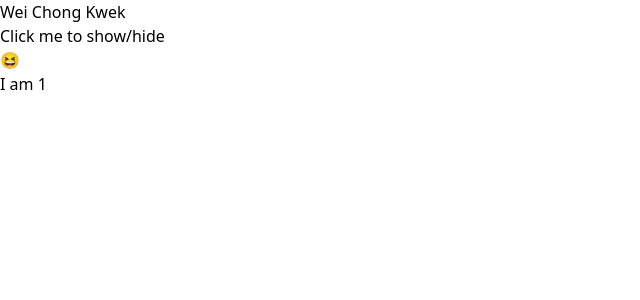
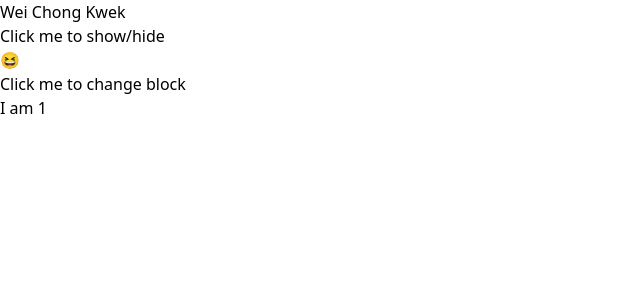
Before and after one commit to joshkwc/weichong_bmt35, a Nuxt app: page / in a window 1280 px wide. Shown: the top 300 px of the page, without its empty margins (0-640 px from the left). Built offline with nearby package versions, Linux system fonts and the light colour scheme.

Commit message:
added v-on button

```diff
--- a/components/TestingChild.vue
+++ b/components/TestingChild.vue
@@ -1,10 +1,12 @@
 <template>
   <div>
-    {{ fullName }}
-    <br />
+    <p>{{ fullName }}</p>
     <!-- https://www.w3schools.com/charsets/ref_emoji_smileys.asp if interested on emoji -->
     <button @click="showHide">Click me to show/hide</button>
     <p v-show="show">&#128518;</p>
+    <p>
+      <button @click="changeBlock">Click me to change block</button>
+    </p>
     <p v-if="ifElseDemo === 1">I am 1</p>
     <p v-else-if="ifElseDemo === 2">I am 2</p>
     <p v-else>I am 3</p>
@@ -39,6 +41,11 @@ export default {
     showHide() {
       this.show = !this.show
     },
+    changeBlock() {
+      if (this.ifElseDemo === 1) this.ifElseDemo = 2
+      else if (this.ifElseDemo === 2) this.ifElseDemo = 3
+      else this.ifElseDemo = 1
+    },
   },
 }
 </script>
```
